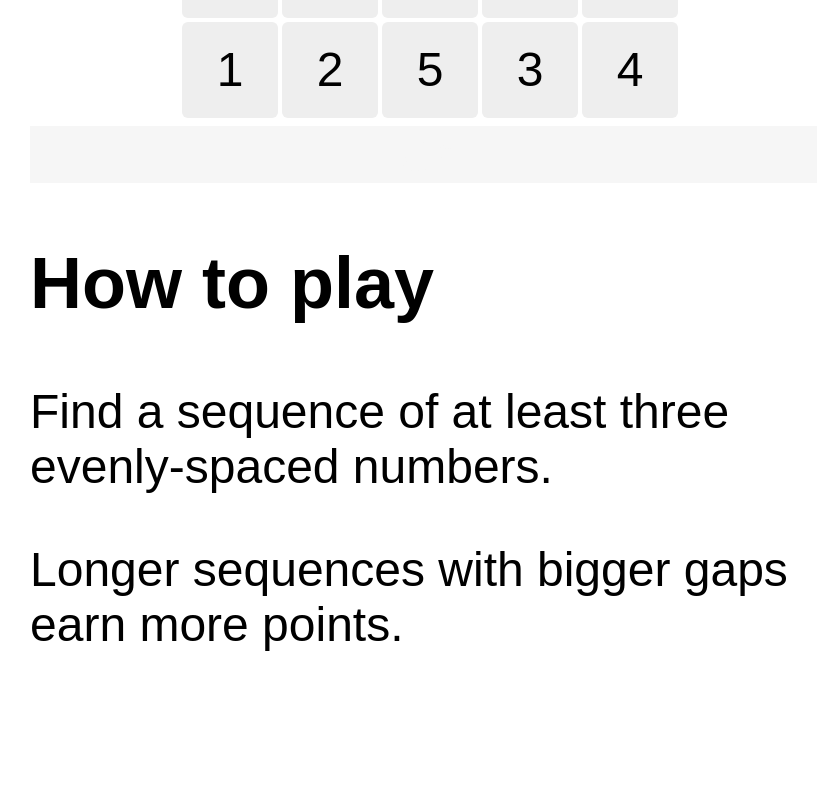
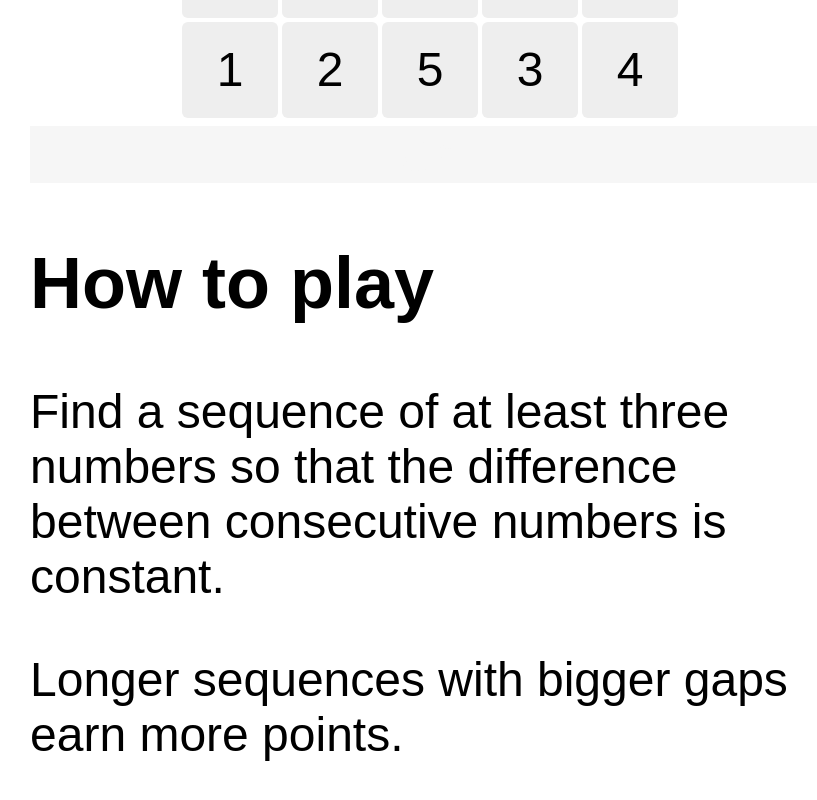
Before and after one commit to christianp/sequences, a plain HTML site: page index.html in a window 1280 px wide. Shown: the part 749-1549 px from the top of the page, without its empty margins (210-1027 px from the left). Before the commit the page ends 1449 px from the top, so only its background shows below. Drawn offline with Linux system fonts and the light colour scheme.

Commit message:
clarify the instruction

```diff
--- a/index.html
+++ b/index.html
@@ -38,7 +38,7 @@
 
 		<div id="instructions">
 			<h2>How to play</h2>
-			<p>Find a sequence of at least three evenly-spaced numbers.</p>
+			<p>Find a sequence of at least three numbers so that the difference between consecutive numbers is constant.</p>
 			<p>Longer sequences with bigger gaps earn more points.</p>
 		</div>
 	</body>
```
